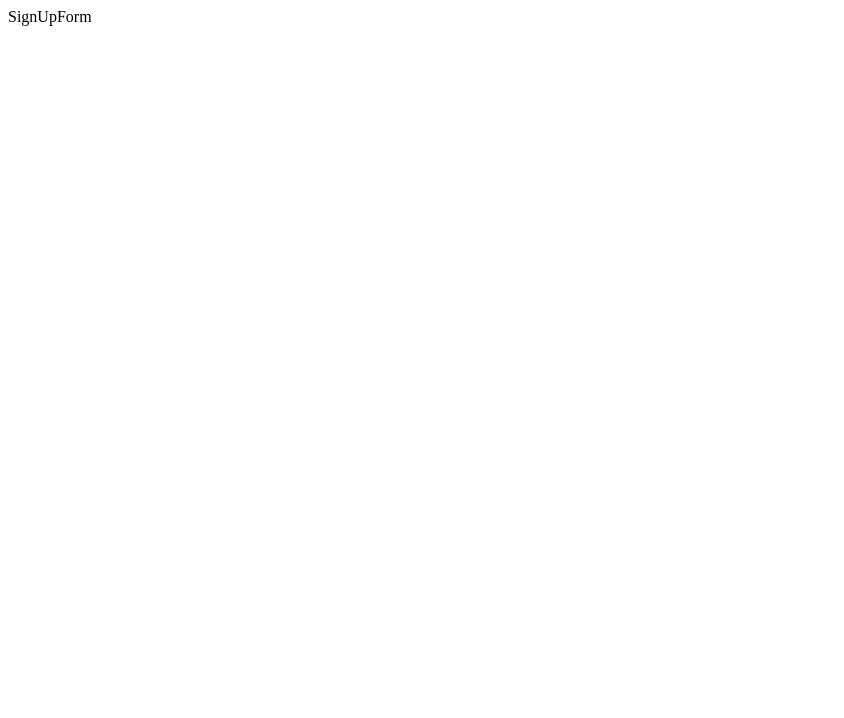
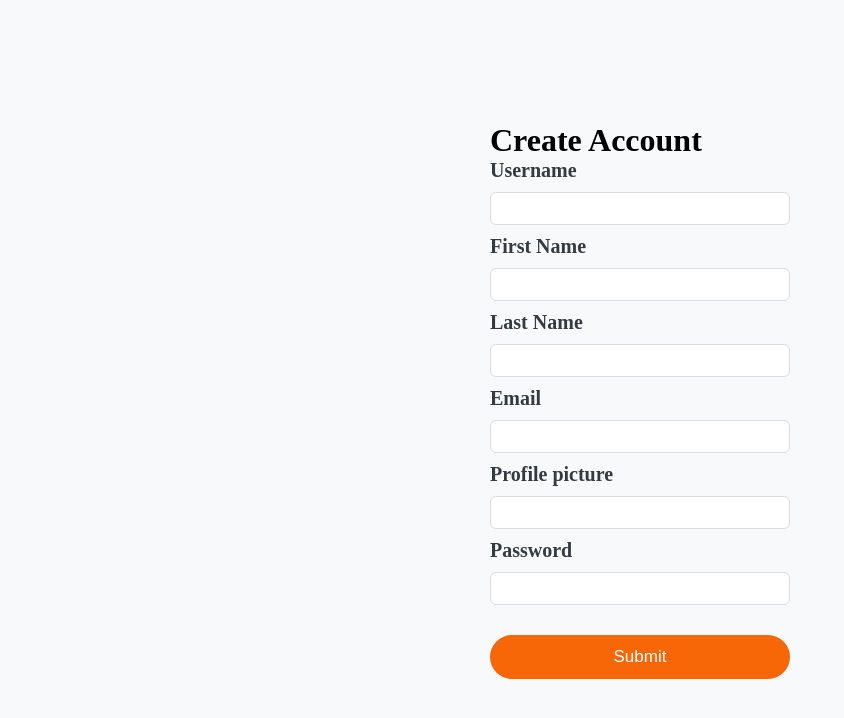
Before and after one commit to kenmusau/venueVibe-client, a React (Create React App) app: page / in a window 1280 px wide. Shown: the top 718 px of the page, without its empty margins (0-844 px from the left). Built offline with nearby package versions, Linux system fonts and the light colour scheme.

Commit message:
add sign up form

```diff
--- a/src/components/PageNotFound/PageNotFound.js
+++ b/src/components/PageNotFound/PageNotFound.js
@@ -1,10 +1,12 @@
 import "./PageNotFound.css";
+import { Link } from "react-router-dom";
 
 const PageNotFound = () => {
   return (
     <div className="page-not-found">
       <h1>404 - Page Not Found</h1>
       <p>The page you're looking for doesn't exist.</p>
+      <Link to="/">Home</Link>
     </div>
   );
 };
--- a/src/components/SignUpForm/SignUpForm.css
+++ b/src/components/SignUpForm/SignUpForm.css
@@ -0,0 +1,47 @@
+.sign-up-container {
+  display: flex;
+  justify-content: center;
+  align-items: center;
+  height: 100vh;
+  background-color: #f8f9fa;
+}
+
+.form-details {
+  display: flex;
+  flex-direction: column;
+  width: 300px;
+}
+
+.signup-form label {
+  display: block;
+  font-size: 20px;
+  font-weight: 700;
+  margin-bottom: 10px;
+  letter-spacing: 0.4;
+  color: #343a40;
+}
+
+.signup-form input {
+  border-radius: 6px;
+  border: 1px solid #dbdbdb;
+  width: 100%;
+  padding: 8px;
+  margin-bottom: 10px;
+}
+
+.signup-btn {
+  margin-top: 20px;
+  padding: 12px 32px;
+  border-radius: 100px;
+  background-color: #f76707;
+  color: #fff;
+  font-size: 17px;
+  font-weight: 30;
+  border: transparent;
+  width: 100%;
+  cursor: pointer;
+}
+
+.signup-btn:hover {
+  background-color: #fd7e14;
+}
--- a/src/components/SignUpForm/SignUpForm.js
+++ b/src/components/SignUpForm/SignUpForm.js
@@ -1,7 +1,75 @@
-import React from "react";
+import React, { useState } from "react";
+import { useForm } from "react-hook-form";
+import axios from "axios";
+import "./SignUpForm.css";
+import { baseUrl } from "../../utils";
+import Swal from "sweetalert2";
 
 function SignUpForm() {
-  return <div>SignUpForm</div>;
+  const { register, handleSubmit } = useForm();
+  const [loading, isLoading] = useState(false);
+
+  const onSubmit = (data) => {
+    isLoading(true);
+    const formData = {
+      username: data.username,
+      first_name: data.first_name,
+      last_name: data.last_name,
+      email: data.email,
+      password: data.password,
+      profile_picture: data.profile_picture,
+    };
+    axios
+      .post(`${baseUrl}/clientSignup`, formData)
+      .then((res) => {
+        isLoading(false);
+        Swal.fire({
+          title: "Success!",
+          text: "Your account was successfully created",
+          icon: "success",
+          confirmButtonText: "Okay",
+        });
+      })
+      .catch((errors) => {
+        console.log(errors.message);
+        isLoading(false);
+      });
+  };
+
+  return (
+    <div className="sign-up-container">
+      <div className="form-details">
+        <h1>Create Account</h1>
+
+        <form onSubmit={handleSubmit(onSubmit)} className="signup-form">
+          <label htmlFor="username">Username</label>
+          <input type="text" {...register("username")} />
+
+          <label htmlFor="first_name">First Name</label>
+          <input type="text" {...register("first_name")} />
+
+          <label htmlFor="last_name">Last Name</label>
+          <input type="text" {...register("last_name")} />
+
+          <label htmlFor="email">Email</label>
+          <input type="email" {...register("email")} />
+
+          <label htmlFor="profile_picture">Profile picture</label>
+          <input type="text" {...register("profile_picture")} />
+
+          <label htmlFor="password">Password</label>
+          <input type="password" {...register("password")} />
+
+          {/* <label htmlFor="confirm_password">Confirm Password</label>
+          <input type="password" {...register("confirm_password")} /> */}
+
+          <button className="signup-btn">
+            {loading ? "Loading..." : "Submit"}
+          </button>
+        </form>
+      </div>
+    </div>
+  );
 }
 
 export default SignUpForm;
--- a/src/index.css
+++ b/src/index.css
@@ -1,13 +1,5 @@
-body {
+* {
   margin: 0;
-  font-family: -apple-system, BlinkMacSystemFont, 'Segoe UI', 'Roboto', 'Oxygen',
-    'Ubuntu', 'Cantarell', 'Fira Sans', 'Droid Sans', 'Helvetica Neue',
-    sans-serif;
-  -webkit-font-smoothing: antialiased;
-  -moz-osx-font-smoothing: grayscale;
+  padding: 0;
+  box-sizing: border-box;
 }
-
-code {
-  font-family: source-code-pro, Menlo, Monaco, Consolas, 'Courier New',
-    monospace;
-}
--- a/src/index.js
+++ b/src/index.js
@@ -2,6 +2,7 @@ import React from "react";
 import ReactDOM from "react-dom/client";
 import { BrowserRouter } from "react-router-dom";
 import App from "./App";
+import "./index.css";
 
 const root = ReactDOM.createRoot(document.getElementById("root"));
 root.render(
--- /dev/null
+++ b/src/utils/index.js
@@ -0,0 +1,2 @@
+// export const baseUrl = "https://venuevibe-server.onrender.com";
+export const baseUrl = "http://127.0.0.1:3000";
```
Also changed, not shown: package.json (+5 -3 lines), 1 other file (tests, documents, lock files or other folders).
